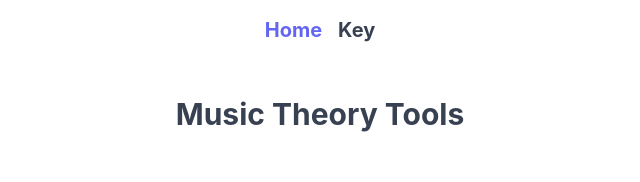
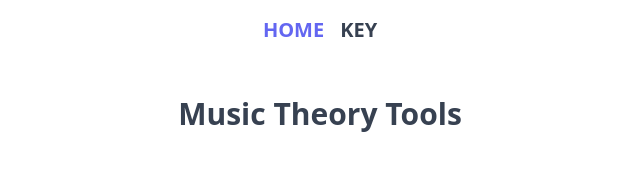
Before and after one commit to shawnrivers/music-theory-tools, a Next.js app: page / in a window 1280 px wide. Shown: the top 182 px of the page, without its empty margins (320-960 px from the left). Built offline with nearby package versions, Linux system fonts and the light colour scheme.

Commit message:
add dark mode

```diff
--- a/src/components/Header.tsx
+++ b/src/components/Header.tsx
@@ -4,11 +4,11 @@ import { LinkTo } from 'app/components/LinkTo';
 
 const NAV_ITEMS = [
   {
-    label: 'Home',
+    label: 'HOME',
     page: '/',
   },
   {
-    label: 'Key',
+    label: 'KEY',
     page: '/key',
   },
 ] as const;
@@ -26,7 +26,9 @@ export const Header: React.VFC = () => {
                 href={page}
                 className={classnames(
                   'text-xl font-bold',
-                  pathname === page ? 'text-indigo-500' : undefined,
+                  pathname === page
+                    ? 'text-indigo-500 dark:text-indigo-400'
+                    : undefined,
                 )}
               >
                 {label}
--- a/src/components/Piano.tsx
+++ b/src/components/Piano.tsx
@@ -13,8 +13,10 @@ const NaturalKey: React.VFC<KeyProps> = props => {
   return (
     <div
       className={`${
-        isHighlighted ? 'bg-rose-300' : 'bg-white'
-      } border border-gray-300 rounded-b`}
+        isHighlighted
+          ? 'bg-rose-300 dark:bg-rose-400'
+          : 'bg-white dark:bg-gray-200'
+      } border border-gray-300 dark:border-gray-400 rounded-b`}
     />
   );
 };
@@ -25,7 +27,9 @@ const AccidentalKey: React.VFC<KeyProps> = props => {
     <div
       className={classNames(
         `${
-          isHighlighted ? 'bg-rose-400' : 'bg-gray-600'
+          isHighlighted
+            ? 'bg-rose-400 dark:bg-rose-500'
+            : 'bg-gray-600 dark:bg-gray-700'
         } rounded-b col-start-2 col-end-3`,
         className,
       )}
--- a/src/components/Select.tsx
+++ b/src/components/Select.tsx
@@ -20,7 +20,7 @@ export const Select = <T extends SelectElementValueType>(
     <label className={className}>
       <div>{label}</div>
       <select
-        className="mt-1 block w-full pl-3 pr-10 py-2 border border-gray-300 bg-white rounded-md shadow-sm focus:outline-none focus-visible:ring-1 focus-visible:ring-indigo-500"
+        className="mt-1 block w-full pl-3 pr-10 py-2 border border-gray-300 bg-white dark:border-gray-500 dark:bg-gray-800 rounded-md shadow-sm focus:outline-none focus-visible:ring-1 focus-visible:ring-indigo-500"
         value={selected}
         onChange={onChange}
         onBlur={onChange}
--- a/src/components/popover/PianoPopoverWrapper.tsx
+++ b/src/components/popover/PianoPopoverWrapper.tsx
@@ -18,9 +18,11 @@ export const PianoPopoverWrapper: React.VFC<PianoPopoverWrapperProps> =
           {({ open }) => (
             <>
               <Popover.Button
-                className={`group px-4 py-2 ${
-                  open ? 'text-white bg-gray-500' : 'bg-gray-200'
-                } rounded-md shadow-sm hover:bg-gray-300 hover:text-current focus:outline-none focus-visible:ring-2 focus-visible:ring-indigo-500`}
+                className={`${
+                  !open
+                    ? 'bg-gray-200 dark:bg-gray-600'
+                    : 'bg-gray-500 text-white dark:bg-gray-800'
+                } hover:bg-gray-300 hover:text-current dark:hover:bg-gray-700 group px-4 py-2 rounded-md shadow-sm focus:outline-none focus-visible:ring-2 focus-visible:ring-indigo-500`}
               >
                 {children}
               </Popover.Button>
@@ -34,7 +36,7 @@ export const PianoPopoverWrapper: React.VFC<PianoPopoverWrapperProps> =
                 leaveTo="opacity-0 translate-y-1"
               >
                 <Popover.Panel className="absolute z-10 mt-3 transform -translate-x-1/2 left-1/2">
-                  <div className="p-3 overflow-hidden rounded-lg shadow-lg ring-1 ring-black ring-opacity-5 bg-gray-50">
+                  <div className="p-3 overflow-hidden rounded-lg shadow-lg ring-1 ring-gray-900 ring-opacity-5 bg-gray-50 dark:ring-gray-500 dark:bg-gray-700">
                     <Piano
                       className="w-48 max-w-full h-32"
                       highlightedNotes={highlightedNotes}
--- a/src/pages/_app.tsx
+++ b/src/pages/_app.tsx
@@ -6,7 +6,7 @@ import { Header } from 'app/components/Header';
 
 const MyApp: React.VFC<AppProps> = ({ Component, pageProps }) => {
   return (
-    <>
+    <div className="min-h-screen">
       <Head>
         <title>Music Theory Tools</title>
         <link rel="icon" href="/favicon.ico" />
@@ -15,7 +15,7 @@ const MyApp: React.VFC<AppProps> = ({ Component, pageProps }) => {
       <main>
         <Component {...pageProps} />
       </main>
-    </>
+    </div>
   );
 };
 
--- a/src/styles/globals.css
+++ b/src/styles/globals.css
@@ -2,29 +2,21 @@
 @tailwind components;
 @tailwind utilities;
 
-html,
-body {
-  padding: 0;
-  margin: 0;
-  font-family: -apple-system, BlinkMacSystemFont, Segoe UI, Roboto, Oxygen,
-    Ubuntu, Cantarell, Fira Sans, Droid Sans, Helvetica Neue, sans-serif;
-}
+@layer base {
+  * {
+    @apply box-border;
+  }
 
-a {
-  color: inherit;
-  text-decoration: none;
-}
-
-* {
-  box-sizing: border-box;
-}
-
-@layer base {
+  html,
   body {
-    @apply text-gray-700;
+    @apply p-0 m-0 font-sans text-gray-700 bg-white dark:text-white dark:bg-gray-900;
   }
 
   h2 {
     @apply text-xl font-bold;
   }
+
+  a {
+    @apply text-current no-underline;
+  }
 }
--- a/tailwind.config.js
+++ b/tailwind.config.js
@@ -4,7 +4,7 @@ const colors = require('tailwindcss/colors');
 module.exports = {
   mode: 'jit',
   purge: ['./src/pages/**/*.tsx', './src/components/**/*.tsx'],
-  darkMode: false, // or 'media' or 'class'
+  darkMode: 'media',
   theme: {
     extend: {
       gridTemplateColumns: {
```
